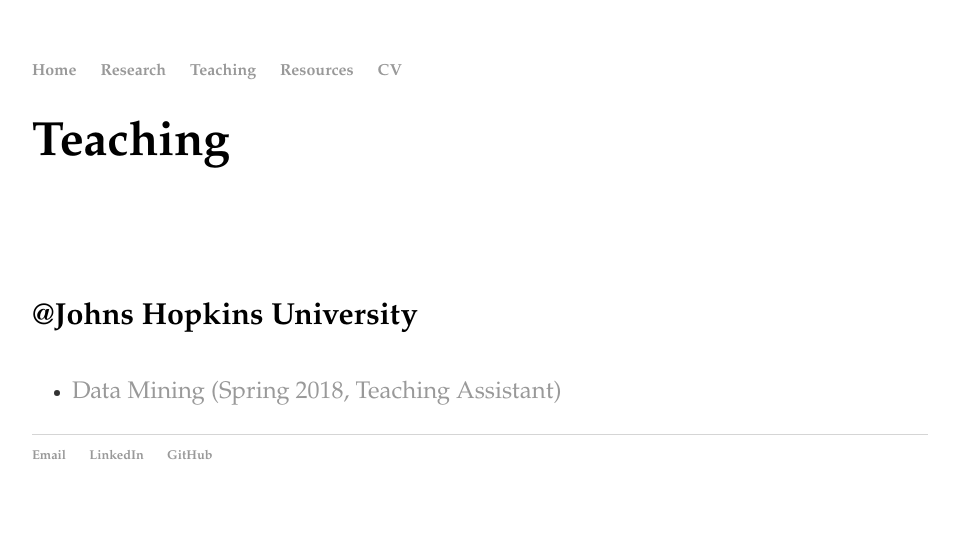
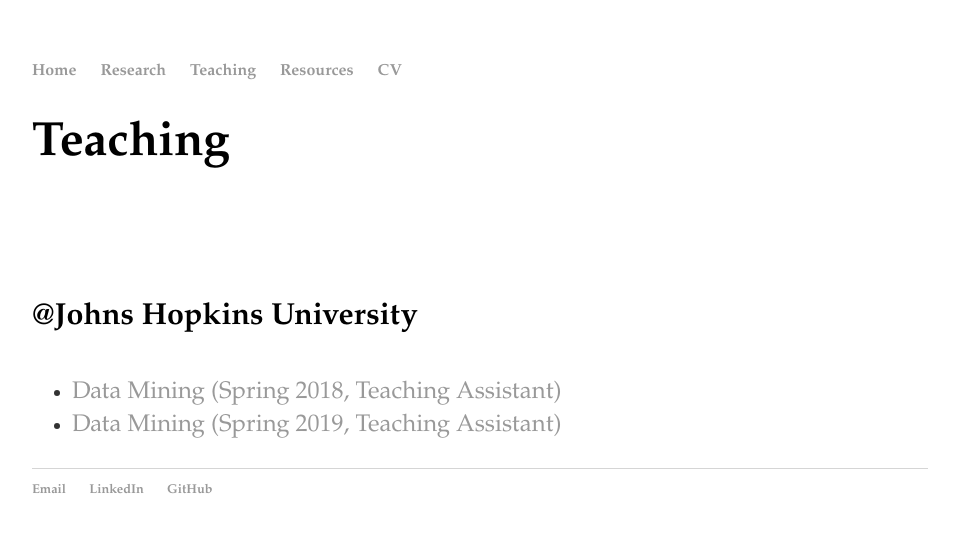
Before and after one commit to CongM/CongM.github.io, a Jekyll site: the page built from teaching/index.html, in a window 1280 px wide. Shown: the top 533 px of the page, without its empty margins (160-1119 px from the left). Built offline with Jekyll 4.4.1, drawn with Linux system fonts in a browser that asks for light colours.

Commit message:
Update index.html

```diff
--- a/teaching/index.html
+++ b/teaching/index.html
@@ -9,6 +9,7 @@ title: Cong Mu's Homepage
 	<br><br><br>
 	<h4>@Johns Hopkins University</h4>
 	<ul>
-		<li><a href="/teaching/Data Mining/datamining.html">Data Mining (Spring 2018, Teaching Assistant)</a></li>
+		<li><a href="/teaching/Data Mining/Spring2018.html">Data Mining (Spring 2018, Teaching Assistant)</a></li>
+		<li><a href="/teaching/Data Mining/Spring2019.html">Data Mining (Spring 2019, Teaching Assistant)</a></li>
 	</ul>
 </div><!-- /.blurb -->
```
